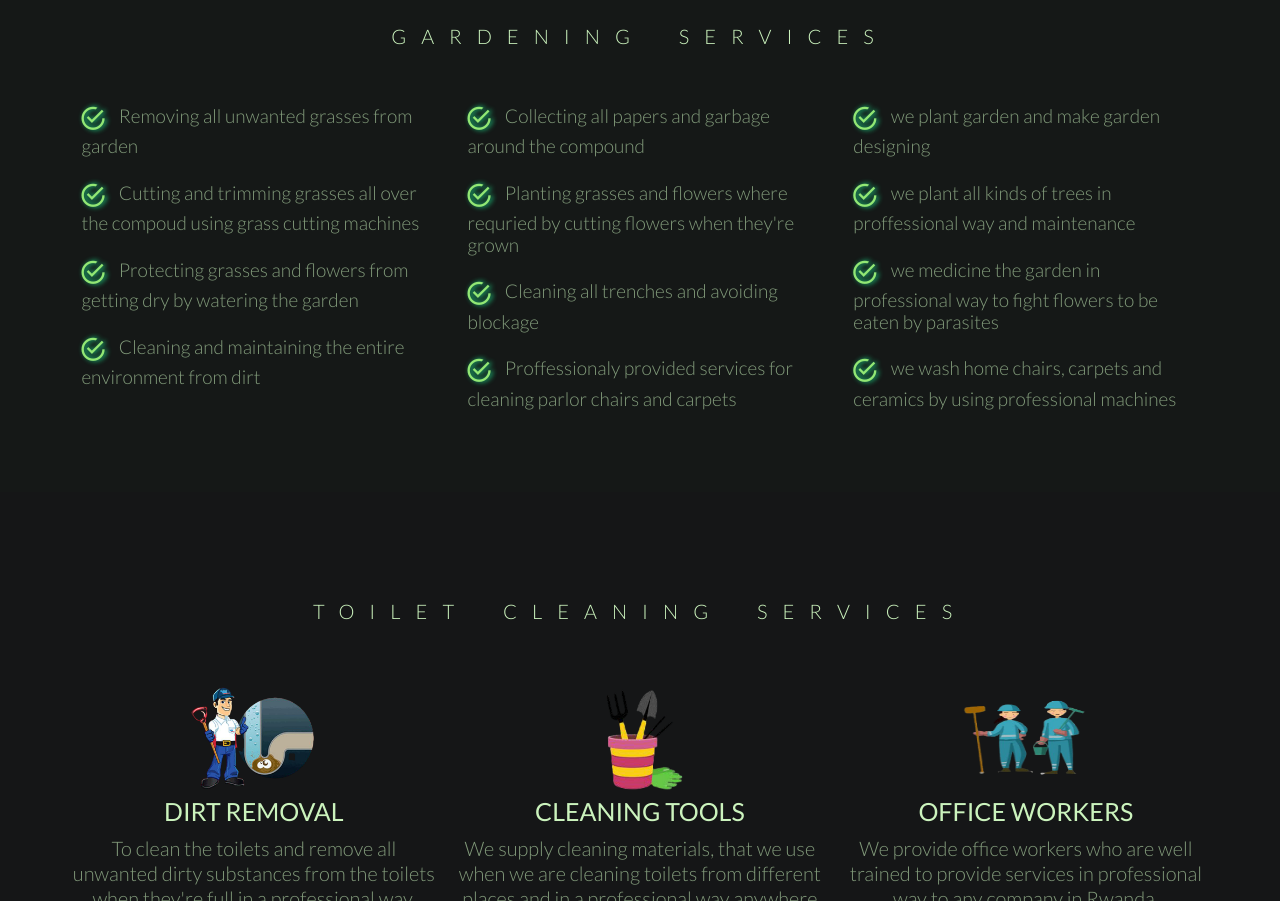
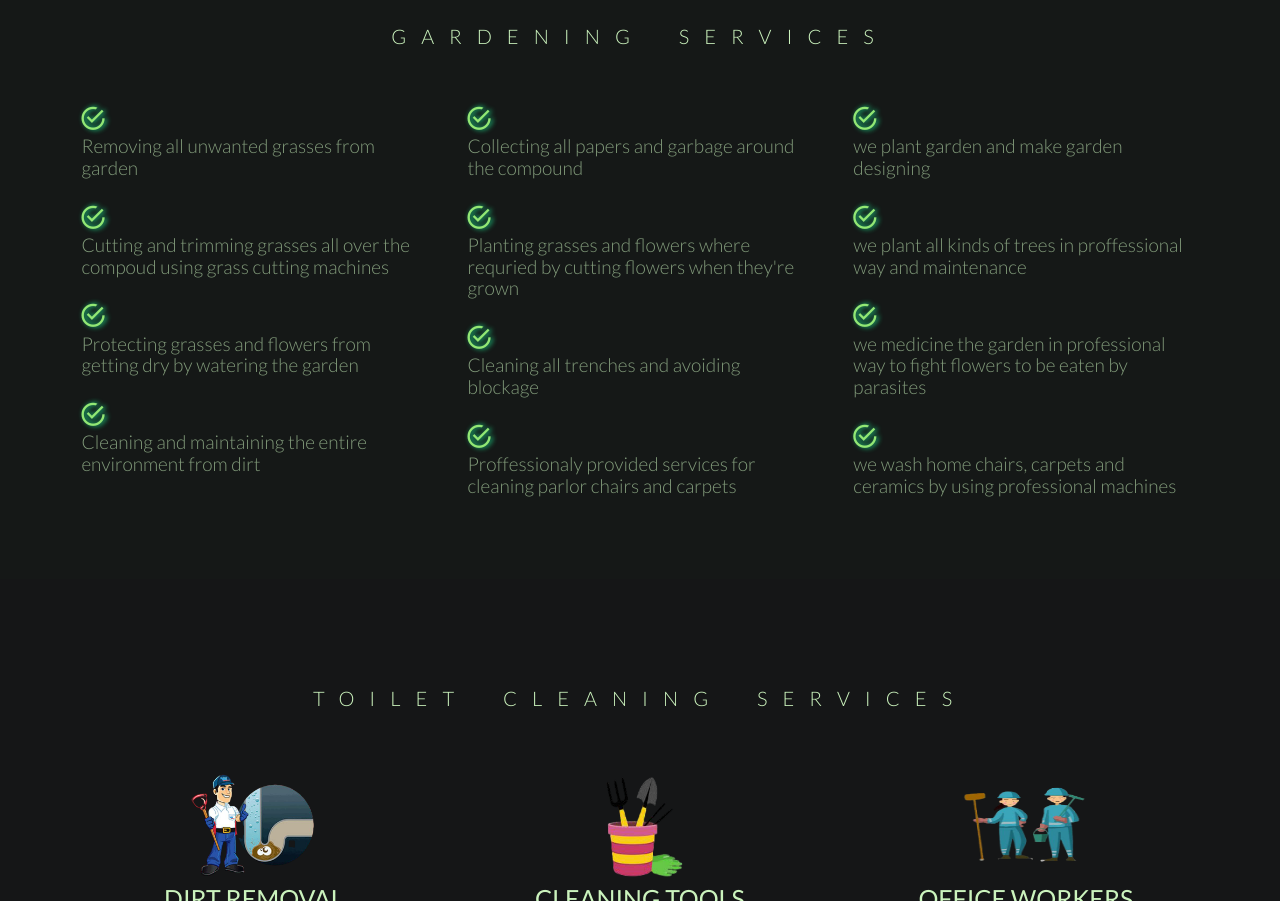
Before and after one commit to ngabonzizaguy/CCS, a website: page dist/index.html in a window 1280 px wide. Shown: the part 892-1793 px from the top of the page. Drawn offline with nearby package versions, Linux system fonts and the light colour scheme.

Commit message:
new services cards

```diff
--- a/dist/index.html
+++ b/dist/index.html
@@ -253,90 +253,99 @@
 
           <div class="row js--wp-1">
             <div class="col span_1_of_3 box">
+              <div class=" services-card">
                 <ul class="services-list">
                 <li>
                   <i class="ion-md-checkmark-circle-outline  icon-tick"></i
-                  ><span>Removing all unwanted grasses from garden</span>
+                  ><p>Removing all unwanted grasses from garden</p>
                 </li>
                 <li>
                   <i class="ion-md-checkmark-circle-outline  icon-tick"></i
-                  ><span
+                  ><p
                     >Cutting and trimming grasses all over the compoud using
-                    grass cutting machines</span
+                    grass cutting machines</p
                   >
                 </li>
                 <li>
                   <i class="ion-md-checkmark-circle-outline  icon-tick"></i
-                  ><span
+                  ><p
                     >Protecting grasses and flowers from getting dry by watering
-                    the garden</span
+                    the garden</p
                   >
                 </li>
                 <li>
                   <i class="ion-md-checkmark-circle-outline  icon-tick"></i
-                  ><span
+                  ><p
                     >Cleaning and maintaining the entire environment from
-                    dirt</span
+                    dirt</p
                   >
                 </li>
               </ul>
               </div>
+
+            </div>
             <div class="col span_1_of_3 box">
+              <div class=" services-card">
                 <ul class="services-list">
                 <li>
                   <i class="ion-md-checkmark-circle-outline  icon-tick"></i
-                  ><span
-                    >Collecting all papers and garbage around the compound</span
+                  ><p
+                    >Collecting all papers and garbage around the compound</p
                   >
                 </li>
                 <li>
                   <i class="ion-md-checkmark-circle-outline  icon-tick"></i
-                  ><span
+                  ><p
                     >Planting grasses and flowers where requried by cutting
-                    flowers when they're grown</span
+                    flowers when they're grown</p
                   >
                 </li>
                 <li>
                   <i class="ion-md-checkmark-circle-outline  icon-tick"></i
-                  ><span>Cleaning all trenches and avoiding blockage</span>
+                  ><p>Cleaning all trenches and avoiding blockage</p>
                 </li>
                 <li>
                   <i class="ion-md-checkmark-circle-outline  icon-tick"></i
-                  ><span
+                  ><p
                     >Proffessionaly provided services for cleaning parlor chairs
-                    and carpets</span
+                    and carpets</p
                   >
                 </li>
               </ul>
               </div>
+
+            </div>
             <div class="col span_1_of_3 box">
+              <div class=" services-card">
                 <ul class="services-list">
                   <li>
                     <i class="ion-md-checkmark-circle-outline  icon-tick"></i
-                  ><span>we plant garden and make garden designing</span>
+                    ><p>we plant garden and make garden designing</p>
                   </li>
                   <li>
                     <i class="ion-md-checkmark-circle-outline  icon-tick"></i
-                  ><span
+                    ><p
                       >we plant all kinds of trees in proffessional way and
-                    maintenance</span
+                      maintenance</p
                     >
                   </li>
                   <li>
                     <i class="ion-md-checkmark-circle-outline  icon-tick"></i
-                  ><span
+                    ><p
                       >we medicine the garden in professional way to fight flowers
-                    to be eaten by parasites</span
+                      to be eaten by parasites</p
                     >
                   </li>
                   <li>
                     <i class="ion-md-checkmark-circle-outline  icon-tick"></i
-                  ><span
+                    ><p
                       >we wash home chairs, carpets and ceramics by using
-                    professional machines</span
+                      professional machines</p
                     >
                   </li>
                 </ul>
+              </div>
+
             </div>
           </div>
         </section>
```
Lines whose indentation alone changed are shown as unchanged.
